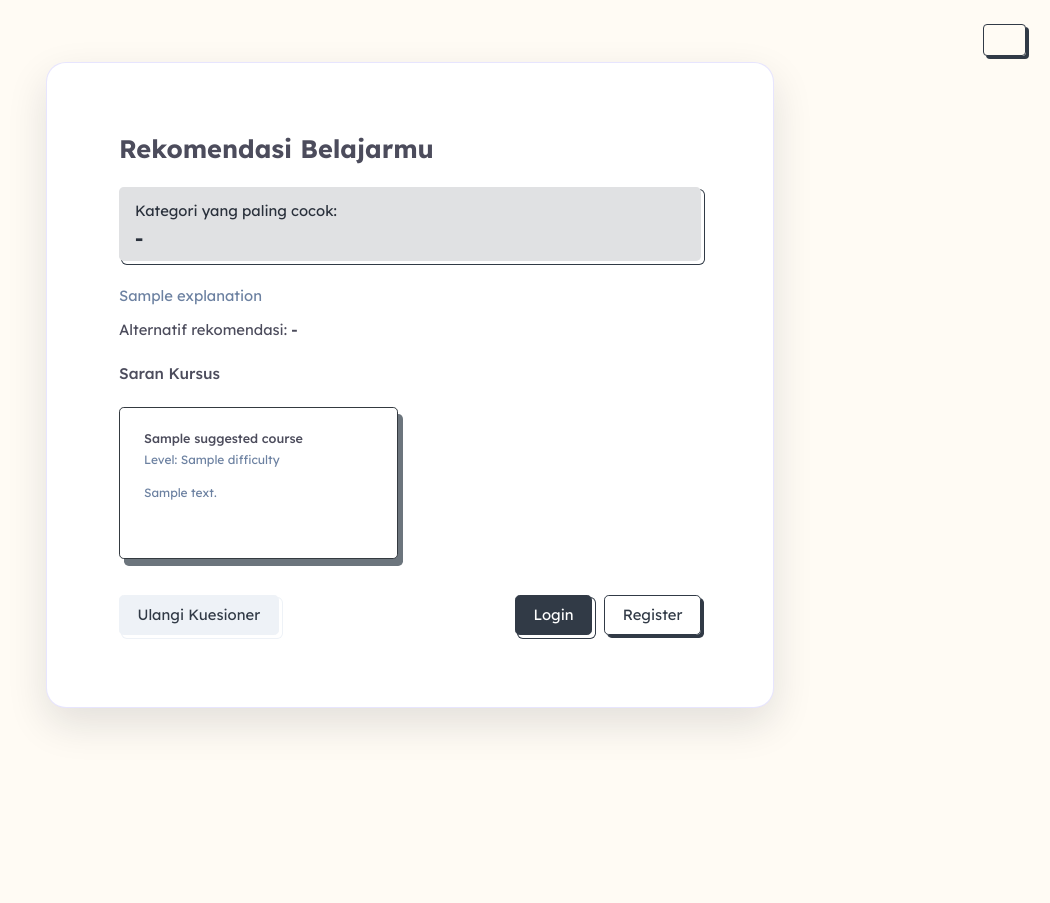
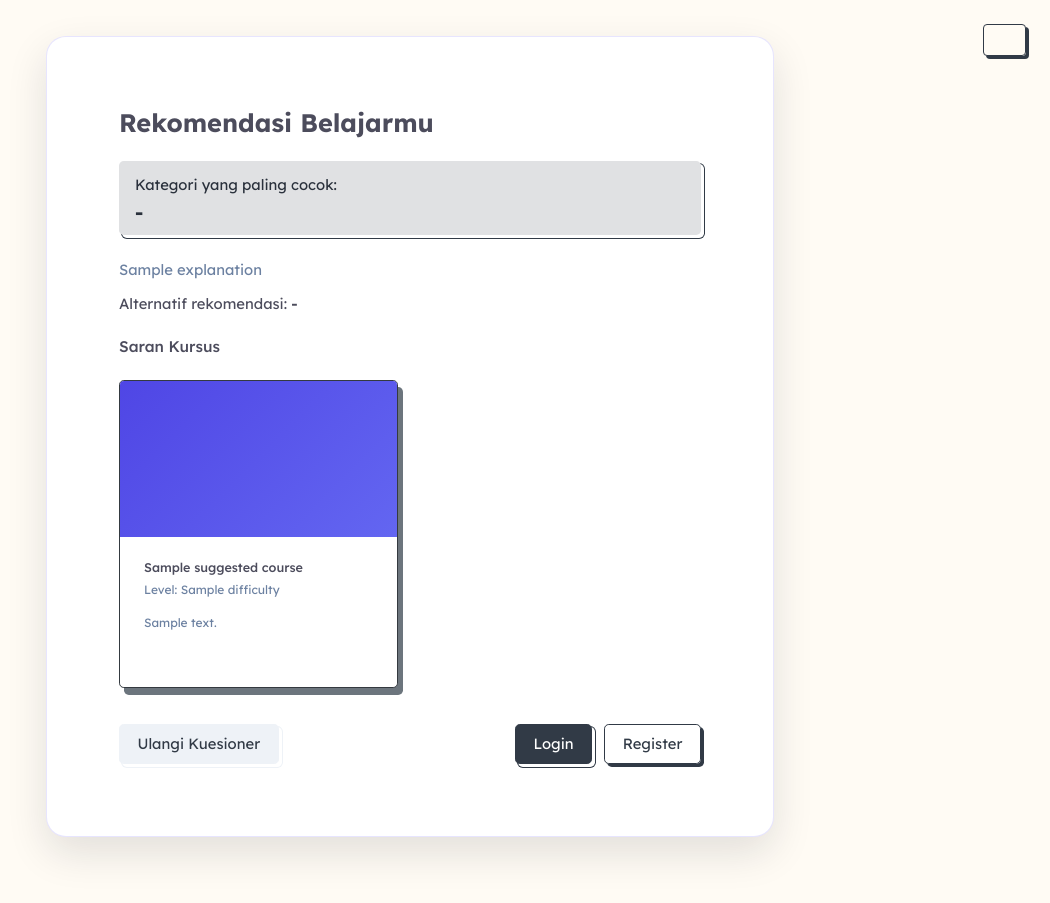
Before and after one commit to AtillaKuncoroDjati/eduskill, a Laravel app: template resources/views/public/explore-result.blade.php in a window 1280 px wide. Shown: the whole page, without its empty margins (230-1280 px from the left). Before the commit the page ends 728 px from the top, so only its background shows below. Run offline with Laravel 10, Linux system fonts and the light colour scheme; the template is opened without the code that fills it: most values are stand-ins (such as "Sample title", 1, 10 or a date in 2020); some web fonts are replaced.

Commit message:
Show course thumbnail on Explore Your Path recommendation cards
Each suggested course card now displays its thumbnail image (16:9
aspect ratio, object-fit cover) above the title and description. When
a course has no thumbnail or the file is missing on disk, a gradient
placeholder with a photo icon is shown instead so the layout stays
consistent.

- ExplorePathController::submit() now also selects 'thumbnail'
- explore-result.blade.php renders course-thumb img when the file
  exists, otherwise course-thumb-fallback
- Add hover lift on suggestion cards and a dark mode tweak

```diff
--- a/app/Http/Controllers/Guest/ExplorePathController.php
+++ b/app/Http/Controllers/Guest/ExplorePathController.php
@@ -83,7 +83,7 @@ class ExplorePathController extends Controller
             ->where('category', $topCategory)
             ->latest()
             ->limit(3)
-            ->get(['id', 'title', 'difficulty', 'short_description']);
+            ->get(['id', 'title', 'difficulty', 'short_description', 'thumbnail']);
 
         session([
             'explore_path_result' => [
--- a/resources/views/public/explore-result.blade.php
+++ b/resources/views/public/explore-result.blade.php
@@ -16,6 +16,39 @@
             box-shadow: 0 16px 40px rgba(17, 23, 41, 0.12);
         }
 
+        .course-suggestion-card {
+            overflow: hidden;
+            transition: transform .2s ease, box-shadow .2s ease;
+        }
+
+        .course-suggestion-card:hover {
+            transform: translateY(-2px);
+            box-shadow: 0 12px 24px rgba(79, 70, 229, .15);
+        }
+
+        .course-thumb {
+            width: 100%;
+            aspect-ratio: 16 / 9;
+            object-fit: cover;
+            display: block;
+            background-color: #f4f6ff;
+        }
+
+        .course-thumb-fallback {
+            width: 100%;
+            aspect-ratio: 16 / 9;
+            display: flex;
+            align-items: center;
+            justify-content: center;
+            background: linear-gradient(135deg, #4f46e5, #6366f1);
+            color: #fff;
+        }
+
+        .course-thumb-fallback i {
+            font-size: 2.5rem;
+            opacity: .85;
+        }
+
         [data-bs-theme="dark"] .result-card {
             background: rgba(33, 37, 41, .92);
             border-color: rgba(129, 140, 248, .32);
@@ -25,6 +58,10 @@
         [data-bs-theme="dark"] .result-card .card.border {
             background: rgba(43, 47, 54, .95);
             border-color: rgba(129, 140, 248, .32) !important;
+        }
+
+        [data-bs-theme="dark"] .course-thumb {
+            background-color: rgba(54, 59, 68, .95);
         }
     </style>
 </head>
@@ -65,7 +102,16 @@
                                 <div class="row g-3">
                                     @foreach ($result['suggested_courses'] as $course)
                                         <div class="col-md-6">
-                                            <div class="card border h-100">
+                                            <div class="card border h-100 course-suggestion-card">
+                                                @if (!empty($course['thumbnail']) && file_exists(public_path('uploads/kursus/' . $course['thumbnail'])))
+                                                    <img src="{{ asset('uploads/kursus/' . $course['thumbnail']) }}"
+                                                        alt="Thumbnail {{ $course['title'] }}"
+                                                        class="course-thumb">
+                                                @else
+                                                    <div class="course-thumb-fallback">
+                                                        <i class="ti ti-photo"></i>
+                                                    </div>
+                                                @endif
                                                 <div class="card-body">
                                                     <h6 class="mb-1">{{ $course['title'] }}</h6>
                                                     <small class="text-muted d-block mb-2">Level: {{ ucfirst($course['difficulty']) }}</small>
```
